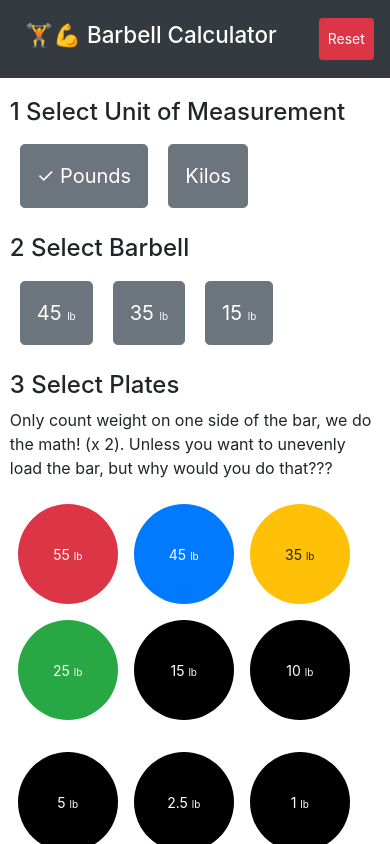
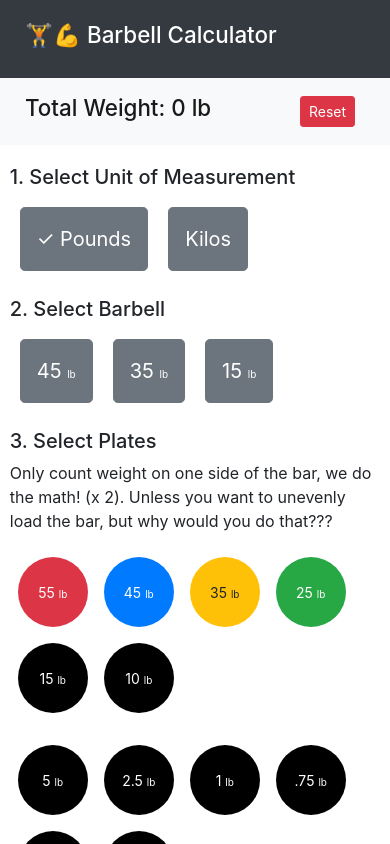
Before and after one commit to nikibrown/vue-barbell-calculator, a Vue app: page / in a window 390 px wide. Shown: the top 844 px of the page. Built offline with nearby package versions, Linux system fonts and the light colour scheme.

Commit message:
adjust mobile layout

```diff
--- a/src/App.vue
+++ b/src/App.vue
@@ -2,9 +2,18 @@
     <div id="app" :class="pounds ? 'pounds' : 'kilos'">
         <header>
             <nav class="navbar navbar-dark bg-dark">
+                <div class="app-container">
+                    <h1 class="navbar-brand">
+                        <a href="/index.html" class="navbar-brand">{{ appTitle }}</a>
+                    </h1>
+                </div>
+            </nav>
+            <nav class="navbar navbar-light bg-light">
                 <div class="app-container justify-content-between">
                     <h1 class="navbar-brand">
-                        <a href="/index.html" class="navbar-brand">{{ appTitle }}</a>
+                        Total Weight: {{ totalWeight }}
+                        <span v-if="pounds">lb</span>
+                        <span v-else>kg</span>
                     </h1>
 
                     <button @click="resetTotalWeight" class="btn btn-secondary btn-danger btn-sm">Reset</button>
@@ -14,7 +23,7 @@
         <main>
             <div class="app-container">
                 <div class="form-group">
-                    <h4>{{ weightSystem }}</h4>
+                    <h5>{{ weightSystem }}</h5>
                     <div class="unit-group" role="group" aria-label="Pounds or Kilos">
                         <Unit
                             v-for="(unit, key) in units"
@@ -30,7 +39,7 @@
                    </div>
                 </div>
                 <div class="form-group">
-                    <h4>{{ barbellHeadline }}</h4>
+                    <h5>{{ barbellHeadline }}</h5>
 
                     <ul class="barbells">
                         <div class="barbell-group" role="group" aria-label="Select barbell weight">
@@ -48,7 +57,7 @@
                     </ul>
                 </div>
 
-                <h4>{{ platesHeadline }}</h4>
+                <h5>{{ platesHeadline }}</h5>
                 <p>{{ platesSubHeadline }}</p>
                 <div class="form-group">
                     <ul class="plates large-plates">
@@ -75,14 +84,6 @@
                             :kiloWeight="plate.kiloWeight"
                         />
                     </ul>
-                </div>
-
-                <div class="form-group">
-                    <h1>Total Weight: {{ totalWeight }}
-                        <span v-if="pounds">lb</span>
-                        <span v-else>kg</span>
-                    </h1>
-
                 </div>
             </div>
         </main>
@@ -117,9 +118,9 @@ export default {
     data: function() {
         return {
             appTitle: "🏋️💪 Barbell Calculator",
-            weightSystem: "1 Select Unit of Measurement",
-            barbellHeadline: "2 Select Barbell",
-            platesHeadline: "3 Select Plates",
+            weightSystem: "1. Select Unit of Measurement",
+            barbellHeadline: "2. Select Barbell",
+            platesHeadline: "3. Select Plates",
             platesSubHeadline:
                 "Only count weight on one side of the bar, we do the math! (x 2). Unless you want to unevenly load the bar, but why would you do that???",
             barbellSelected: false,
--- a/src/components/Plate.vue
+++ b/src/components/Plate.vue
@@ -80,8 +80,8 @@ export default {
     .weight-lg,
     .weight-sm {
       font-size: 14px;
-      min-width: 100px;
-      min-height: 100px;
+      min-width: 70px;
+      min-height: 70px;
       margin: 8px;
     }
 }
```
